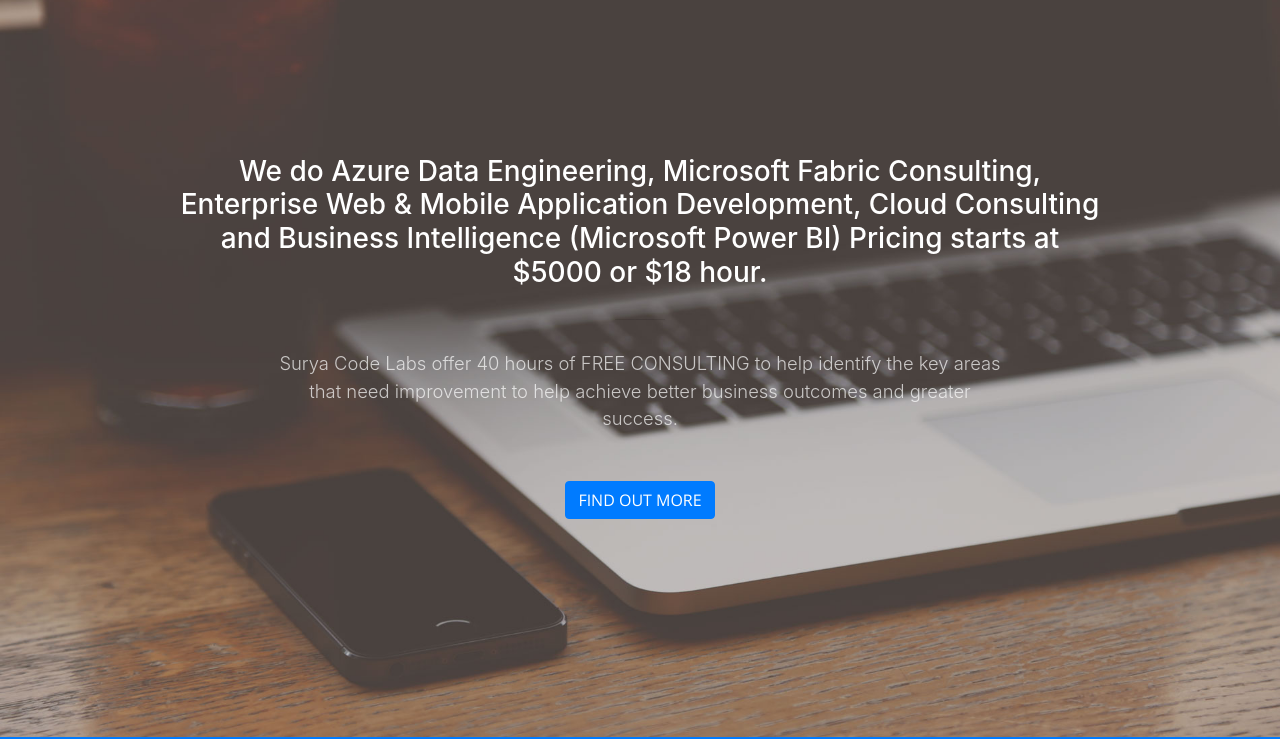
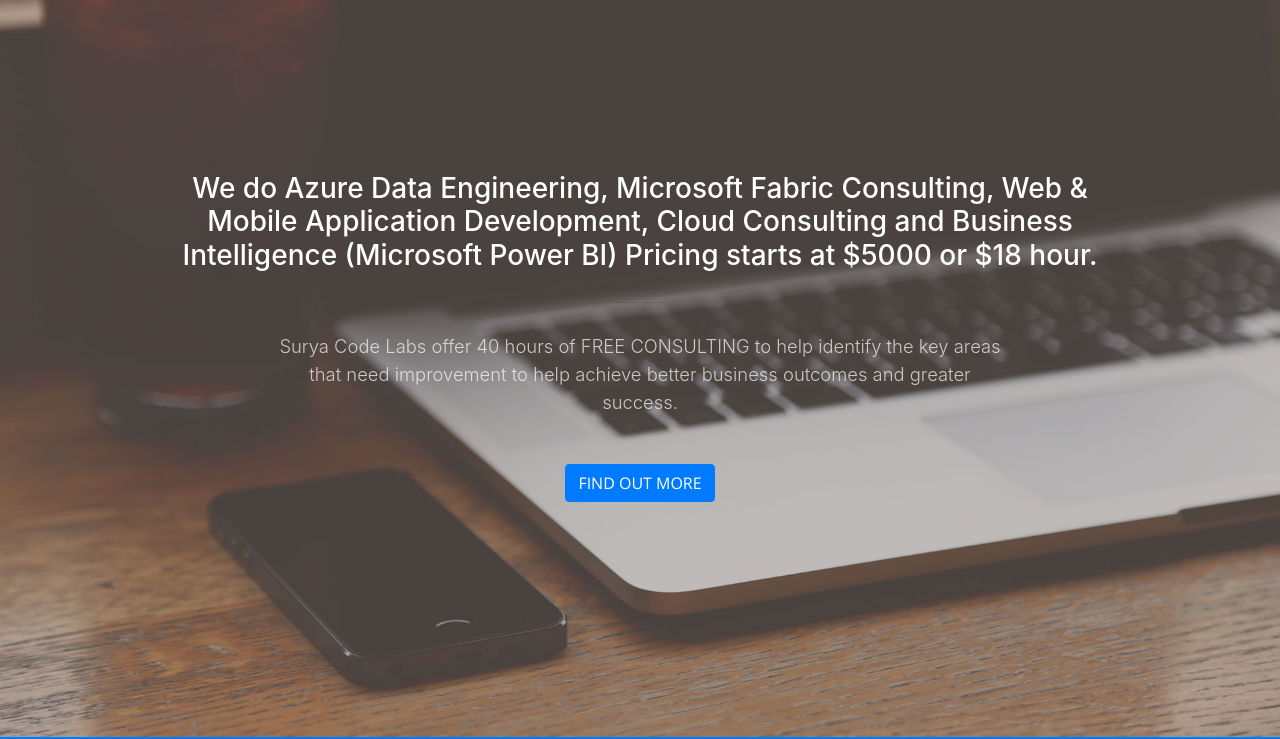
Before and after one commit to sampath707/sampath707.github.io, a website with bundled scripts: page index.html in a window 1280 px wide. Shown: the part 63-802 px from the top of the page. Built offline with nearby package versions, Linux system fonts and the light colour scheme; a script that the page names is missing.

Commit message:
Update index.html

```diff
--- a/index.html
+++ b/index.html
@@ -137,7 +137,7 @@
       <div class="row">
         <div class="col-lg-10 mx-auto">
           <h3>
-            We do Azure Data Engineering, Microsoft Fabric Consulting, Enterprise Web & Mobile Application Development, Cloud Consulting and Business Intelligence (Microsoft Power BI) Pricing starts at $5000 or $18 hour.
+            We do Azure Data Engineering, Microsoft Fabric Consulting, Web & Mobile Application Development, Cloud Consulting and Business Intelligence (Microsoft Power BI) Pricing starts at $5000 or $18 hour.
           </h3>
           <hr>
         </div>
```
